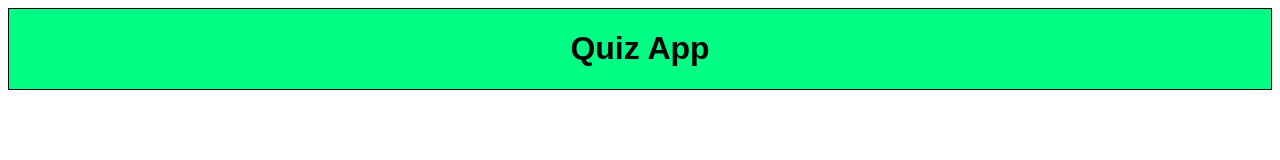
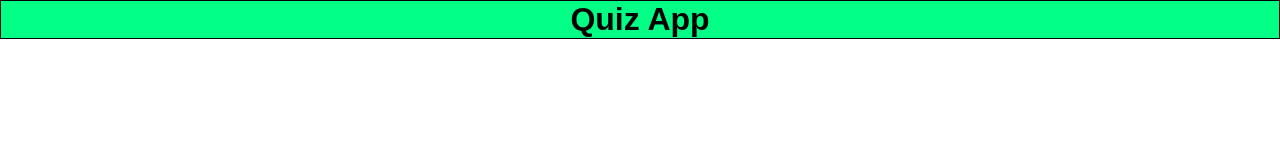
Before and after one commit to CoderMarkus/quizapp, a plain HTML site: page index.html in a window 1280 px wide. Drawn offline with Linux system fonts and the light colour scheme.

Commit message:
changed margin for the site

```diff
--- a/styles.css
+++ b/styles.css
@@ -1,6 +1,7 @@
 * {
     box-sizing: ; border-box;
-    font-family: sans-serif}
+    font-family: sans-serif;
+    margin: 0}
 
 header {
     border: solid 1px;
```
